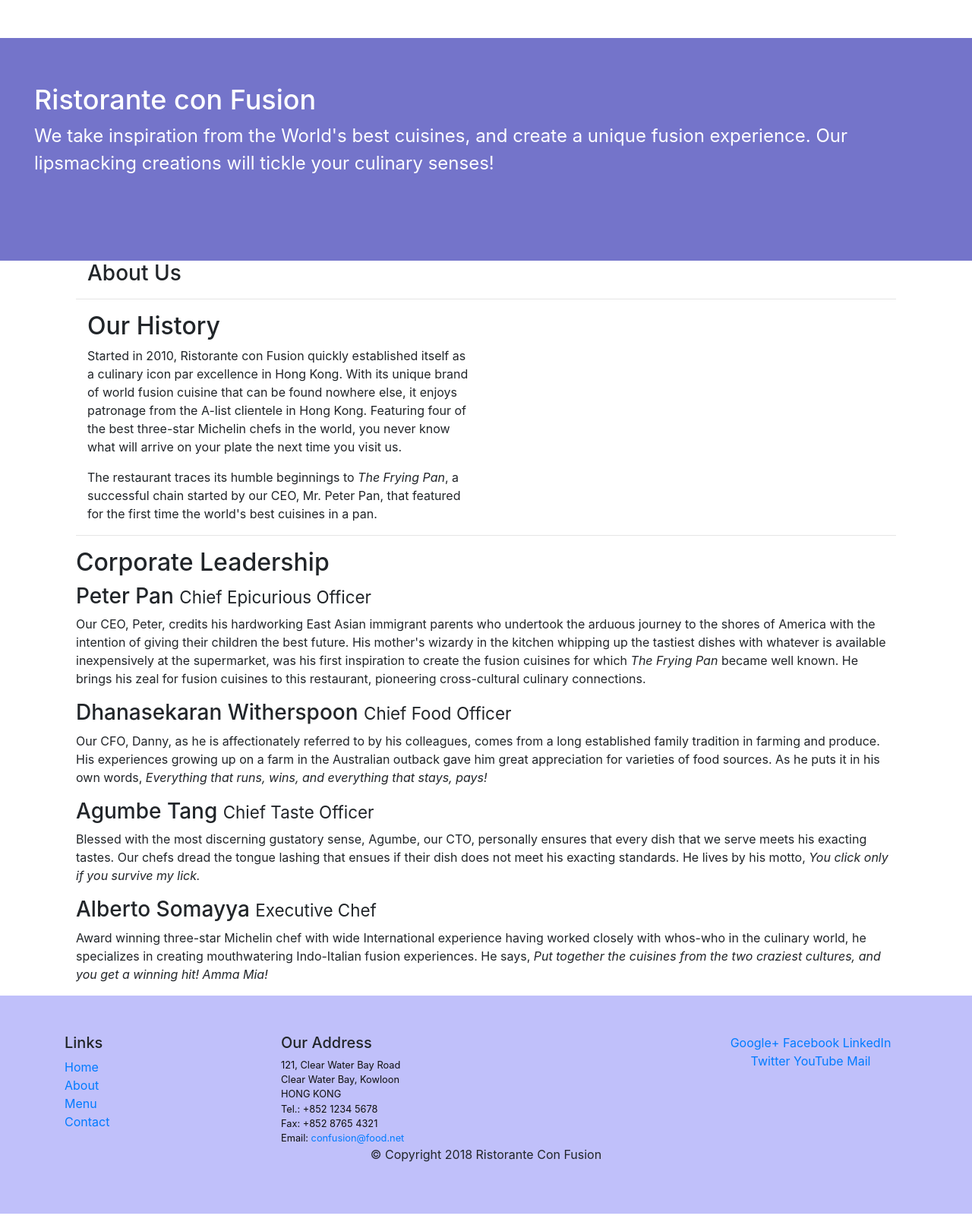
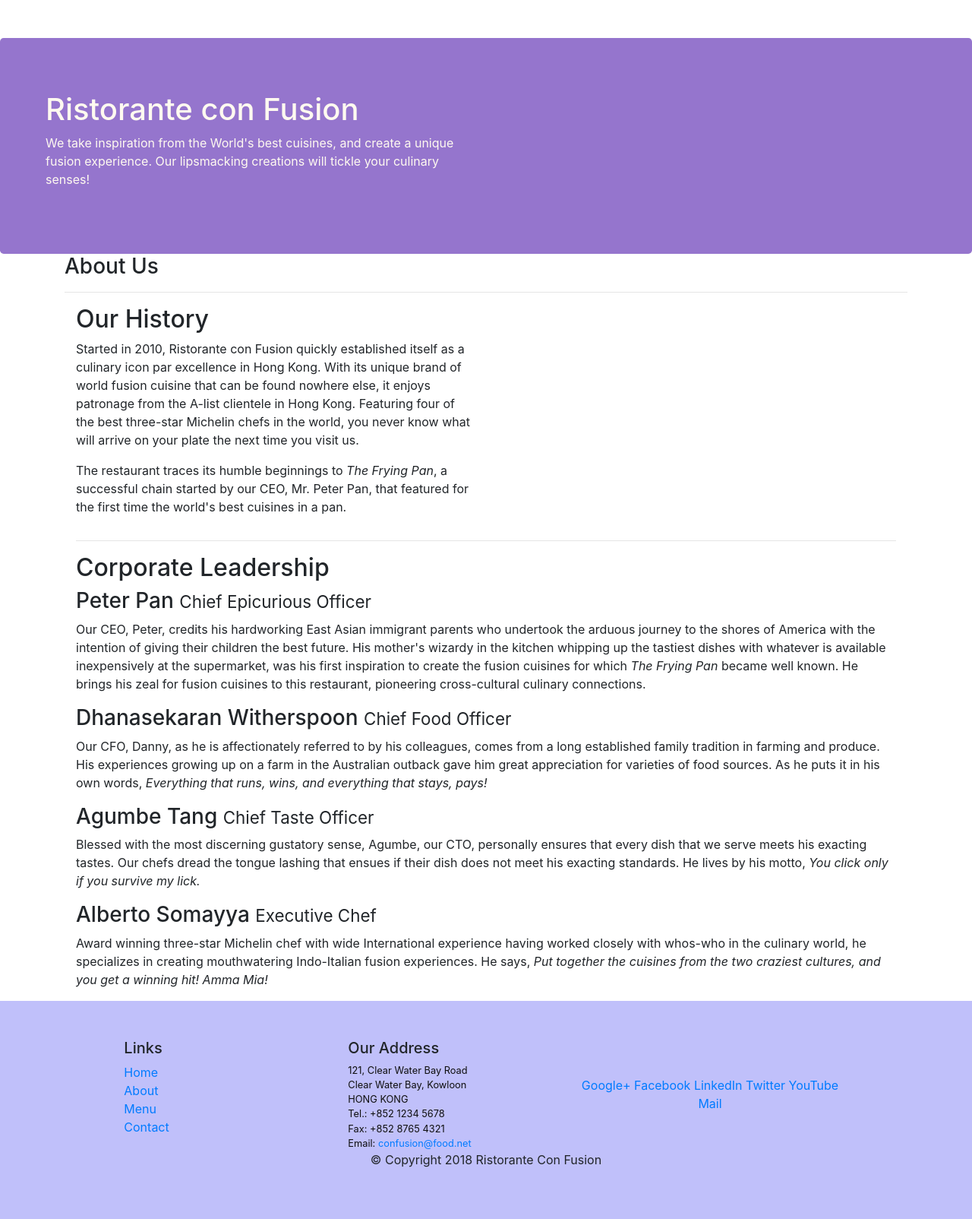
Before and after one commit to SaiSandeep23/WebStackClientSide, a website: page aboutus.html in a window 1280 px wide. Shown: the whole page at 76% size. Drawn offline with nearby package versions, Linux system fonts and the light colour scheme; files that its build step writes are made by us from their sources.

Commit message:
Update aboutus.html

```diff
--- a/aboutus.html
+++ b/aboutus.html
@@ -4,62 +4,102 @@
 <head>
 
     <title>Ristorante Con Fusion: About Us</title>
-    <meta name="viewport" content="width=device-width, initial-scale=1.0">
+    <link rel="stylesheet" href="https://cdn.jsdelivr.net/npm/bootstrap@4.0.0/dist/css/bootstrap.min.css"
+        integrity="sha384-Gn5384xqQ1aoWXA+058RXPxPg6fy4IWvTNh0E263XmFcJlSAwiGgFAW/dAiS6JXm" crossorigin="anonymous">
+    <script src="https://code.jquery.com/jquery-3.2.1.slim.min.js"
+        integrity="sha384-KJ3o2DKtIkvYIK3UENzmM7KCkRr/rE9/Qpg6aAZGJwFDMVNA/GpGFF93hXpG5KkN"
+        crossorigin="anonymous"></script>
+    <script src="https://cdn.jsdelivr.net/npm/popper.js@1.12.9/dist/umd/popper.min.js"
+        integrity="sha384-ApNbgh9B+Y1QKtv3Rn7W3mgPxhU9K/ScQsAP7hUibX39j7fakFPskvXusvfa0b4Q"
+        crossorigin="anonymous"></script>
+    <script src="https://cdn.jsdelivr.net/npm/bootstrap@4.0.0/dist/js/bootstrap.min.js"
+        integrity="sha384-JZR6Spejh4U02d8jOt6vLEHfe/JQGiRRSQQxSfFWpi1MquVdAyjUar5+76PVCmYl"
+        crossorigin="anonymous"></script>
+    <link rel="stylesheet" href="styles.css">
 
-    <link rel="stylesheet" href="https://maxcdn.bootstrapcdn.com/bootstrap/4.0.0/css/bootstrap.min.css" integrity="sha384-Gn5384xqQ1aoWXA+058RXPxPg6fy4IWvTNh0E263XmFcJlSAwiGgFAW/dAiS6JXm" crossorigin="anonymous">
-    <link rel="stylesheet" href="style.css">
 </head>
 
 <body>
-    <div class="header">
-        <div class="wrapper">
-          <div  class="row my-auto justify-content-left">
-        <h1 class="title">Ristorante con Fusion</h1>
-        <p class="description">We take inspiration from the World's best cuisines, and create a unique fusion experience. Our lipsmacking creations will tickle your culinary senses!</p>
+    <header class="jumbotron title-head">
+        <div class="container-fluid">
+            <div class="row row-header">
+                <div class="col-12 col-sm-6">
+                    <h1>Ristorante con Fusion</h1>
+                    <p>We take inspiration from the World's best cuisines, and create a unique fusion experience. Our
+                        lipsmacking creations will tickle your culinary senses!</p>
                 </div>
             </div>
         </div>
+    </header>
+    <div class="container main-content">
         <div>
-        <div class="container">
-            <div class="col align-self-start">
-                <div class="col col-lg-2">
+            <div>
                 <h3>About Us</h3>
+                <hr>
+            </div>
+        </div>
+
+        <div class="container-fluid">
+            <div class="row">
+                <div class="col-sm-12 col-md-6">
+                    <h2>Our History</h2>
+                    <p>Started in 2010, Ristorante con Fusion quickly established itself as a culinary icon par
+                        excellence
+                        in Hong Kong. With its unique brand of world fusion cuisine that can be found nowhere else, it
+                        enjoys patronage from the A-list clientele in Hong Kong. Featuring four of the best three-star
+                        Michelin chefs in the world, you never know what will arrive on your plate the next time you
+                        visit
+                        us.</p>
+                    <p>The restaurant traces its humble beginnings to <em>The Frying Pan</em>, a successful chain
+                        started by
+                        our CEO, Mr. Peter Pan, that featured for the first time the world's best cuisines in a pan.</p>
+                </div>
             </div>
             <hr>
         </div>
-        </div>
-        <div  class="container">
-            <div class="col align-self-start">
-            <div class="col-12 col-md-6">
-                <h2>Our History</h2>
-                <p>Started in 2010, Ristorante con Fusion quickly established itself as a culinary icon par excellence in Hong Kong. With its unique brand of world fusion cuisine that can be found nowhere else, it enjoys patronage from the A-list clientele in Hong Kong.  Featuring four of the best three-star Michelin chefs in the world, you never know what will arrive on your plate the next time you visit us.</p>
-                <p>The restaurant traces its humble beginnings to <em>The Frying Pan</em>, a successful chain started by our CEO, Mr. Peter Pan, that featured for the first time the world's best cuisines in a pan.</p>
-            </div>
-            <hr/>
-        </div>
-        </div>
 
 
-        <div  class="container">
-            <div class="col align-self-start">
+        <div>
+            <div class="container">
                 <h2>Corporate Leadership</h2>
                 <h3>Peter Pan <small>Chief Epicurious Officer</small></h3>
-                <p class="d-none d-sm-block">Our CEO, Peter, credits his hardworking East Asian immigrant parents who undertook the arduous journey to the shores of America with the intention of giving their children the best future. His mother's wizardy in the kitchen whipping up the tastiest dishes with whatever is available inexpensively at the supermarket, was his first inspiration to create the fusion cuisines for which <em>The Frying Pan</em> became well known. He brings his zeal for fusion cuisines to this restaurant, pioneering cross-cultural culinary connections.</p>
+                <p class="d-none d-sm-block">Our CEO, Peter, credits his hardworking East Asian immigrant parents who
+                    undertook
+                    the arduous
+                    journey to the shores of America with the intention of giving their children the best future. His
+                    mother's wizardy in the kitchen whipping up the tastiest dishes with whatever is available
+                    inexpensively at the supermarket, was his first inspiration to create the fusion cuisines for which
+                    <em>The Frying Pan</em> became well known. He brings his zeal for fusion cuisines to this
+                    restaurant, pioneering cross-cultural culinary connections.
+                </p>
                 <h3>Dhanasekaran Witherspoon <small>Chief Food Officer</small></h3>
-                <p class="d-none d-sm-block">Our CFO, Danny, as he is affectionately referred to by his colleagues, comes from a long established family tradition in farming and produce. His experiences growing up on a farm in the Australian outback gave him great appreciation for varieties of food sources. As he puts it in his own words, <em>Everything that runs, wins, and everything that stays, pays!</em></p>
+                <p class="d-none d-sm-block">Our CFO, Danny, as he is affectionately referred to by his colleagues,
+                    comes from a long established
+                    family tradition in farming and produce. His experiences growing up on a farm in the Australian
+                    outback gave him great appreciation for varieties of food sources. As he puts it in his own words,
+                    <em>Everything that runs, wins, and everything that stays, pays!</em>
+                </p>
                 <h3>Agumbe Tang <small>Chief Taste Officer</small></h3>
-                <p class="d-none d-sm-block">Blessed with the most discerning gustatory sense, Agumbe, our CTO, personally ensures that every dish that we serve meets his exacting tastes. Our chefs dread the tongue lashing that ensues if their dish does not meet his exacting standards. He lives by his motto, <em>You click only if you survive my lick.</em></p>
+                <p class="d-none d-sm-block">Blessed with the most discerning gustatory sense, Agumbe, our CTO,
+                    personally ensures that every dish
+                    that we serve meets his exacting tastes. Our chefs dread the tongue lashing that ensues if their
+                    dish does not meet his exacting standards. He lives by his motto, <em>You click only if you survive
+                        my lick.</em></p>
                 <h3>Alberto Somayya <small>Executive Chef</small></h3>
-                <p class="d-none d-sm-block">Award winning three-star Michelin chef with wide International experience having worked closely with whos-who in the culinary world, he specializes in creating mouthwatering Indo-Italian fusion experiences. He says, <em>Put together the cuisines from the two craziest cultures, and you get a winning hit! Amma Mia!</em></p>
+                <p class="d-none d-sm-block">Award winning three-star Michelin chef with wide International experience
+                    having worked closely with
+                    whos-who in the culinary world, he specializes in creating mouthwatering Indo-Italian fusion
+                    experiences. He says, <em>Put together the cuisines from the two craziest cultures, and you get a
+                        winning hit! Amma Mia!</em></p>
             </div>
         </div>
 
     </div>
 
     <footer class="footer">
-        <div class="container">
+        <div class="container-fluid">
             <div class="row">
-                <div class="col">
+                <div class="col-md-3 offset-1 col-sm-2">
                     <h5>Links</h5>
                     <ul class="list-unstyled">
                         <li><a href="#">Home</a></li>
@@ -68,7 +108,7 @@
                         <li><a href="#">Contact</a></li>
                     </ul>
                 </div>
-                <div class="col-6">
+                <div class="col-md-3 col-sm-2 justify-content-end">
                     <h5>Our Address</h5>
                     <address>
                         121, Clear Water Bay Road<br>
@@ -79,7 +119,7 @@
                         Email: <a href="mailto:confusion@food.net">confusion@food.net</a>
                     </address>
                 </div>
-                <div class="col">
+                <div class="col-md-4 col-sm-12 social-media align-self-center">
                     <div class="text-center">
                         <a href="http://google.com/+">Google+</a>
                         <a href="http://www.facebook.com/profile.php?id=">Facebook</a>
@@ -90,7 +130,7 @@
                     </div>
                 </div>
             </div>
-           <div class="row justify-content-center">
+            <div class="row  justify-content-center">
                 <div class="col-auto">
                     <p>© Copyright 2018 Ristorante Con Fusion</p>
                 </div>
```
Lines whose indentation alone changed are shown as unchanged.
